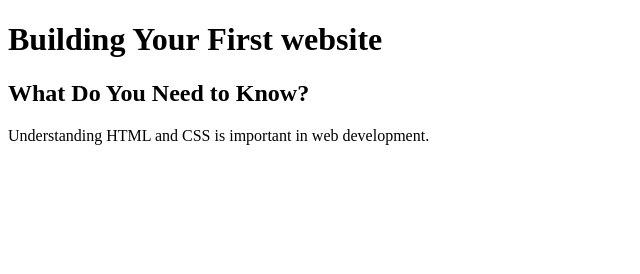
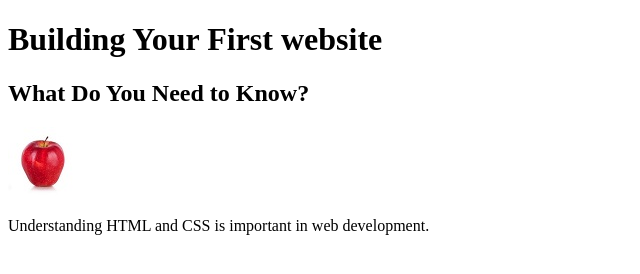
Before and after one commit to Luka2Lkay/my-first-website, a plain HTML site: page index.html in a window 1280 px wide. Shown: the whole page, without its empty margins (0-640 px from the left). Drawn offline with Linux system fonts and the light colour scheme.

Commit message:
add image

```diff
--- a/index.html
+++ b/index.html
@@ -8,6 +8,7 @@
 <body>
 <h1>Building Your First website</h1>
 <h2>What Do You Need to Know?</h2>
+<img src="./images/apple.jpg" src="apple">
 <p>Understanding HTML and CSS is important in web development.</p>
 </body>
 </html>
```
